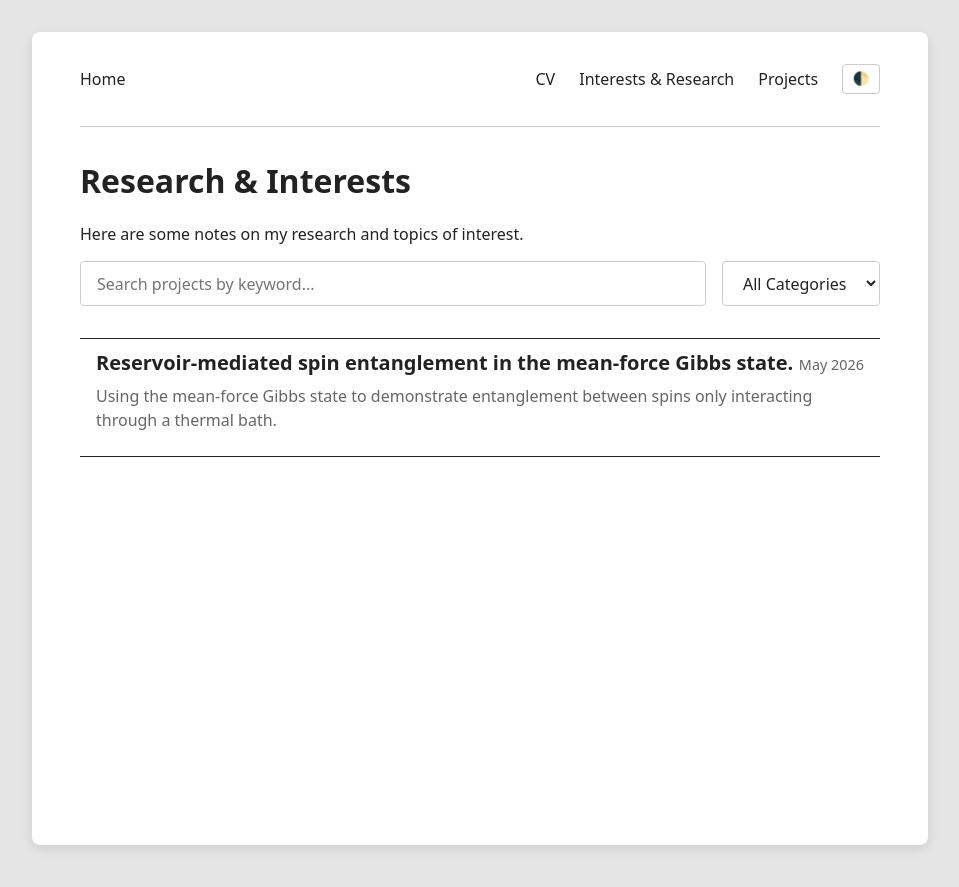
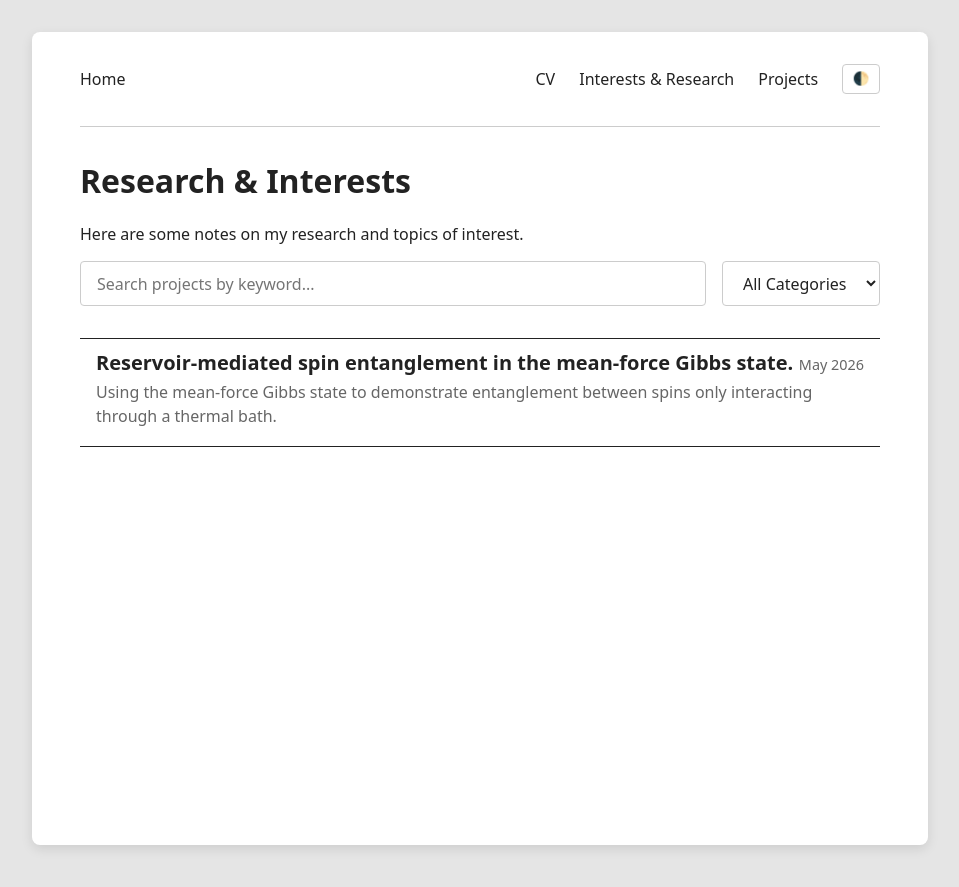
Before and after one commit to Will-McEniery/Will-McEniery.github.io, a Jekyll site: the page built from interests.html, in a window 1280 px wide. Shown: the top 887 px of the page, without its empty margins (160-1119 px from the left). Built offline with Jekyll 4.4.1, drawn with Linux system fonts in a browser that asks for light colours.

Commit message:
Refine margins in item list styles
Adjusted margins for item list headings and descriptions.

```diff
--- a/assets/css/style.scss
+++ b/assets/css/style.scss
@@ -136,7 +136,8 @@ nav a {
 }
 
 .item-list h3 {
-    margin: 0 0 0.5rem 0;
+    /* Padding order: Top | Right | Bottom | Left */
+    margin: 0 0 0.25rem 0;
     font-size: 1.25rem;
     display: flex;
     justify-content: space-between;
@@ -169,7 +170,8 @@ nav a {
 
 /* Update the description */
 .item-list .description {
-    margin: 0 0 1rem 0; /* Added a 1rem bottom margin to push the tags down */
+    /* Padding order: Top | Right | Bottom | Left */
+    margin: 0 0 0.6rem 0;
     color: var(--text-muted);
     line-height: 1.5;
 }
```
